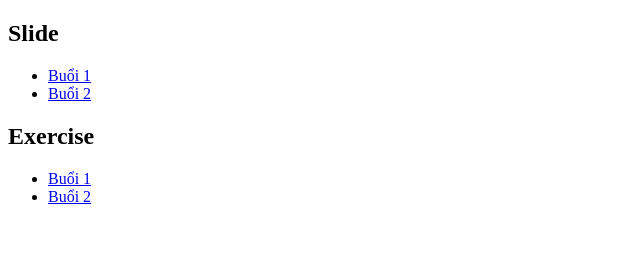
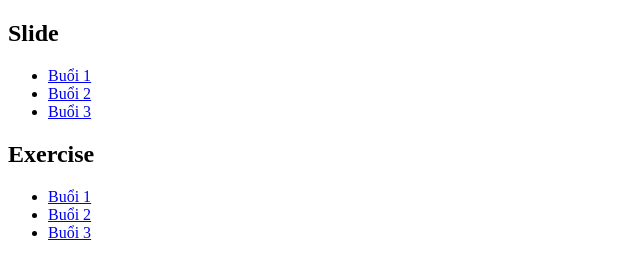
Before and after one commit to Catherine1401/PTC-FRONTEND, a plain HTML site: page index.html in a window 1280 px wide. Shown: the whole page, without its empty margins (0-640 px from the left). Drawn offline with Linux system fonts and the light colour scheme.

Commit message:
lecture 3

```diff
--- a/index.html
+++ b/index.html
@@ -14,6 +14,9 @@
       <li>
         <a href="slide/buoi-2.html" target="_blank">Buổi 2</a>
       </li>
+      <li>
+        <a href="slide/buoi-3.html" target="_blank">Buổi 3</a>
+      </li>
     </ul>
     <h2>Exercise</h2>
     <ul>
@@ -23,6 +26,9 @@
       <li>
         <a href="exercise/buoi-2.html" target="_blank">Buổi 2</a>
       </li>
+      <li>
+        <a href="exercise/buoi-3.html" target="_blank">Buổi 3</a>
+      </li>
     </ul>
   </body>
 </html>
```
